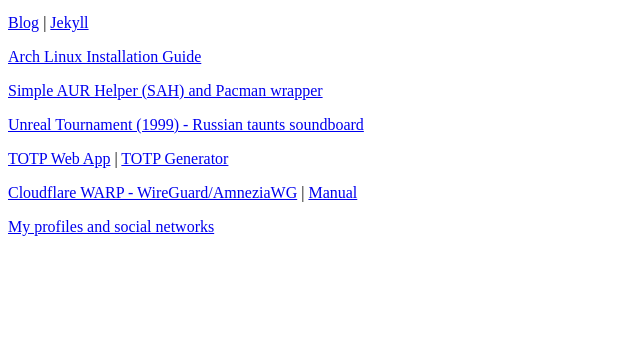
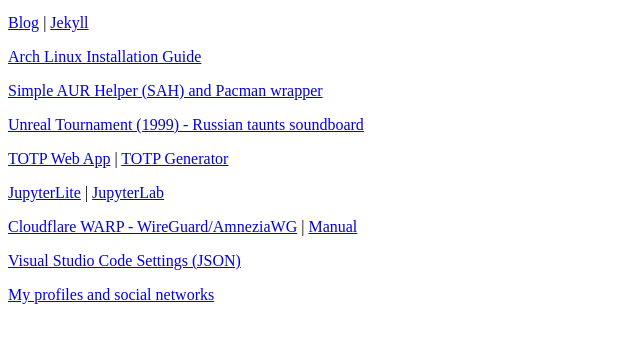
Before and after one commit to zurg3/zurg3.github.io, a plain HTML site: page index.html in a window 1280 px wide. Shown: the part 100-442 px from the top of the page, without its empty margins (0-640 px from the left). Drawn offline with Linux system fonts and the light colour scheme.

Commit message:
Edited index.html

```diff
--- a/index.html
+++ b/index.html
@@ -13,7 +13,9 @@
     <p><a href="https://zurg3.github.io/sah/">Simple AUR Helper (SAH) and Pacman wrapper</a></p>
     <p><a href="https://zurg3.github.io/ut99-taunts-soundboard/">Unreal Tournament (1999) - Russian taunts soundboard</a></p>
     <p><a href="https://zurg3.github.io/totp/">TOTP Web App</a> | <a href="https://zurg3.github.io/totp-generator/public/index.html">TOTP Generator</a></p>
+    <p><a href="https://zurg3.github.io/jupyter/">JupyterLite</a> | <a href="https://mybinder.org/v2/gh/zurg3/jupyterlab/master">JupyterLab</a></p>
     <p><a href="https://zurg3-cf-warp.glitch.me">Cloudflare WARP - WireGuard/AmneziaWG</a> | <a href="https://gist.github.com/zurg3/a3b3f64e1155d16e942fb762a266fa39">Manual</a></p>
+    <p><a href="https://zurg3.github.io/my-stuff/vscode_settings.json">Visual Studio Code Settings (JSON)</a></p>
     <p><a href="https://linktr.ee/zurg3">My profiles and social networks</a></p>
   </body>
 </html>
```
